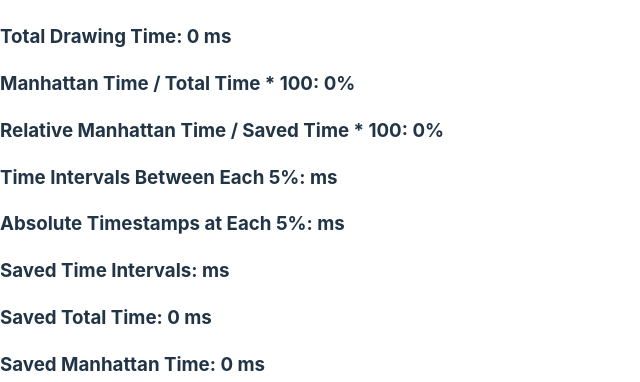
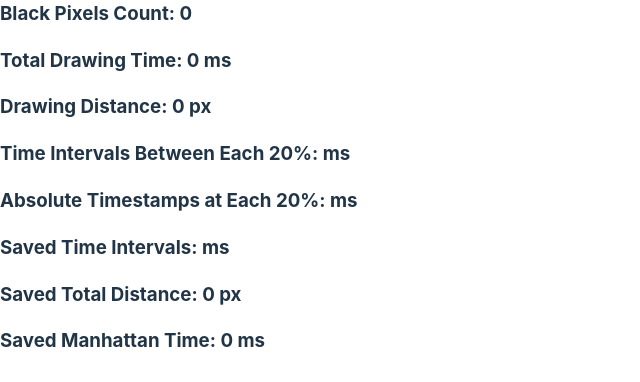
Before and after one commit to MUAHMMEDJASEEM/signature-auth, a React (Vite) app: page / in a window 1280 px wide. Shown: the part 243-625 px from the top of the page, without its empty margins (0-640 px from the left). Built offline with nearby package versions, Linux system fonts and the light colour scheme.

Commit message:
Update App.jsx

```diff
--- a/src/App.jsx
+++ b/src/App.jsx
@@ -34,45 +34,52 @@ const SignaturePad = () => {
 
     if (points.current.length > 0) {
       const lastPoint = points.current[points.current.length - 1];
-      const timeDiff = performance.now() - startTime.current - lastPoint.time;
-      manhattanTime.current += Math.abs(timeDiff);
+      const segmentDist = Math.sqrt(
+        Math.pow(x - lastPoint.x, 2) + Math.pow(y - lastPoint.y, 2)
+      );
+      totalDistance.current += segmentDist;
+
+      if (segmentDist > 1) {
+        points.current.push({ x, y, time: performance.now() - startTime.current });
+      }
+    } else {
+      points.current.push({ x, y, time: performance.now() - startTime.current });
     }
-
-    points.current.push({ x, y, time: performance.now() - startTime.current });
   };
 
   const handleEnd = () => {
     const endTime = performance.now();
     setDrawingTime((endTime - startTime.current).toFixed(2));
     setDrawingDistance(totalDistance.current.toFixed(2));
-    setManhattanPercentage(((manhattanTime.current / drawingTime) * 100).toFixed(2));
-
-    if (savedDistance > 0) {
-      setRelativeManhattanTimePercentage(((manhattanTime.current / savedDistance) * 100).toFixed(2));
-    }
 
     if (points.current.length > 0) {
       const totalDist = totalDistance.current;
       let coveredDist = 0;
       const timeIntervals = [];
       const absTimestamps = [];
-      let nextThreshold = totalDist * 0.05;
+      let nextThreshold = totalDist * 0.2;
       let lastTime = 0;
 
       for (let i = 1; i < points.current.length; i++) {
-        coveredDist += Math.sqrt(
+        const segmentDist = Math.sqrt(
           Math.pow(points.current[i].x - points.current[i - 1].x, 2) +
           Math.pow(points.current[i].y - points.current[i - 1].y, 2)
         );
+        coveredDist += segmentDist;
 
-        if (coveredDist >= nextThreshold) {
+        while (coveredDist >= nextThreshold) {
           const timeDiff = points.current[i].time - lastTime;
           timeIntervals.push(timeDiff.toFixed(2));
           absTimestamps.push(points.current[i].time.toFixed(2));
           lastTime = points.current[i].time;
-          nextThreshold += totalDist * 0.05;
+          nextThreshold += totalDist * 0.2;
         }
       }
+
+      // Ensure the last interval is included
+      const lastInterval = (endTime - startTime.current - lastTime).toFixed(2);
+      timeIntervals.push(lastInterval);
+      absTimestamps.push((endTime - startTime.current).toFixed(2));
 
       setIntervals(timeIntervals);
       setTimestamps(absTimestamps);
@@ -94,7 +101,7 @@ const SignaturePad = () => {
 
   const handleSave = () => {
     setSavedIntervals(intervals);
-    setSavedDistance(drawingTime);
+    setSavedDistance(drawingDistance);
     setSavedManhattanTime(manhattanTime.current);
   };
 
@@ -142,12 +149,11 @@ const SignaturePad = () => {
       <div>
         <h3>Black Pixels Count: {blackPixelCount}</h3>
         <h3>Total Drawing Time: {drawingTime} ms</h3>
-        <h3>Manhattan Time / Total Time * 100: {manhattanPercentage}%</h3>
-        <h3>Relative Manhattan Time / Saved Time * 100: {relativeManhattanTimePercentage}%</h3>
-        <h3>Time Intervals Between Each 5%: {intervals.join(', ')} ms</h3>
-        <h3>Absolute Timestamps at Each 5%: {timestamps.join(', ')} ms</h3>
+        <h3>Drawing Distance: {drawingDistance} px</h3>
+        <h3>Time Intervals Between Each 20%: {intervals.join(', ')} ms</h3>
+        <h3>Absolute Timestamps at Each 20%: {timestamps.join(', ')} ms</h3>
         <h3>Saved Time Intervals: {savedIntervals.join(', ')} ms</h3>
-        <h3>Saved Total Time: {savedDistance} ms</h3>
+        <h3>Saved Total Distance: {savedDistance} px</h3>
         <h3>Saved Manhattan Time: {savedManhattanTime} ms</h3>
       </div>
     </div>
```
